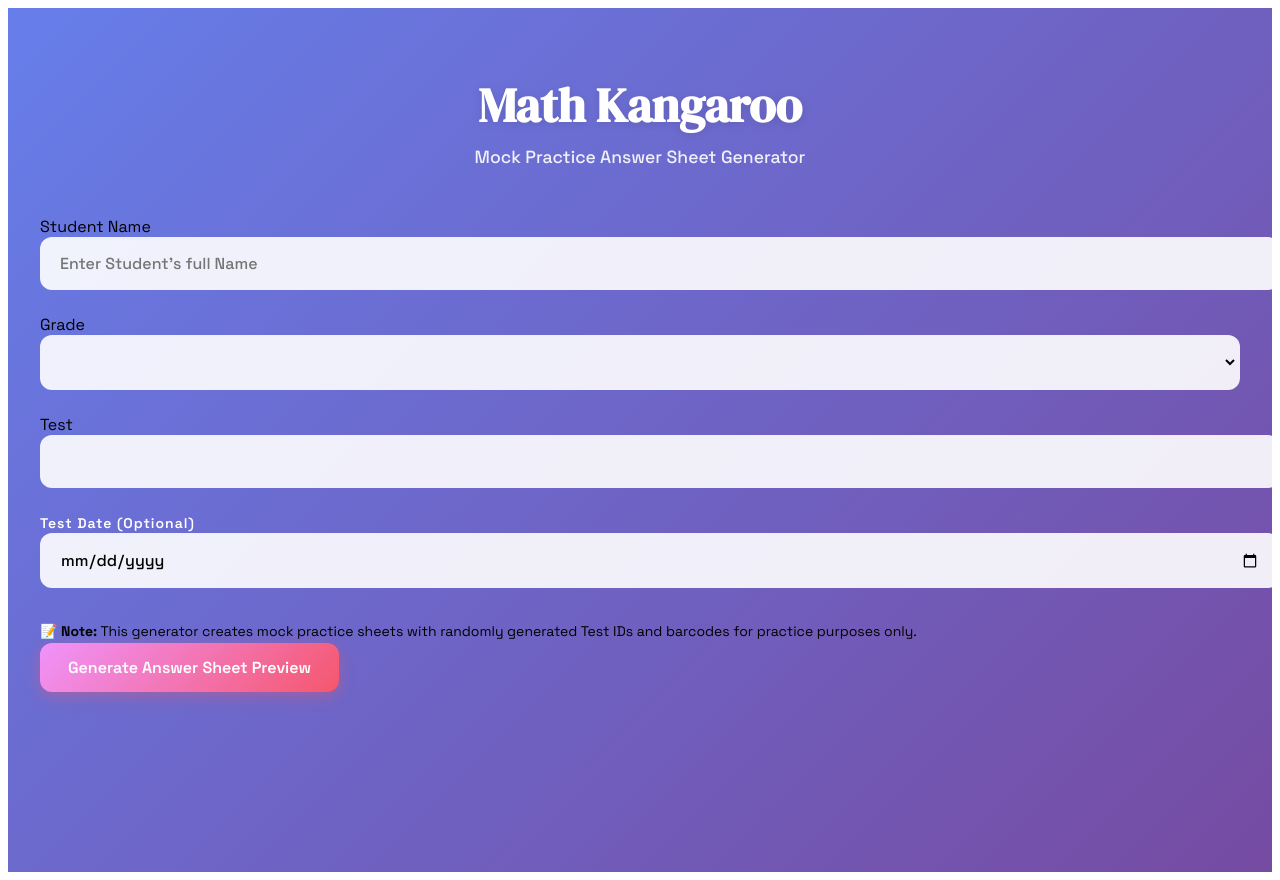
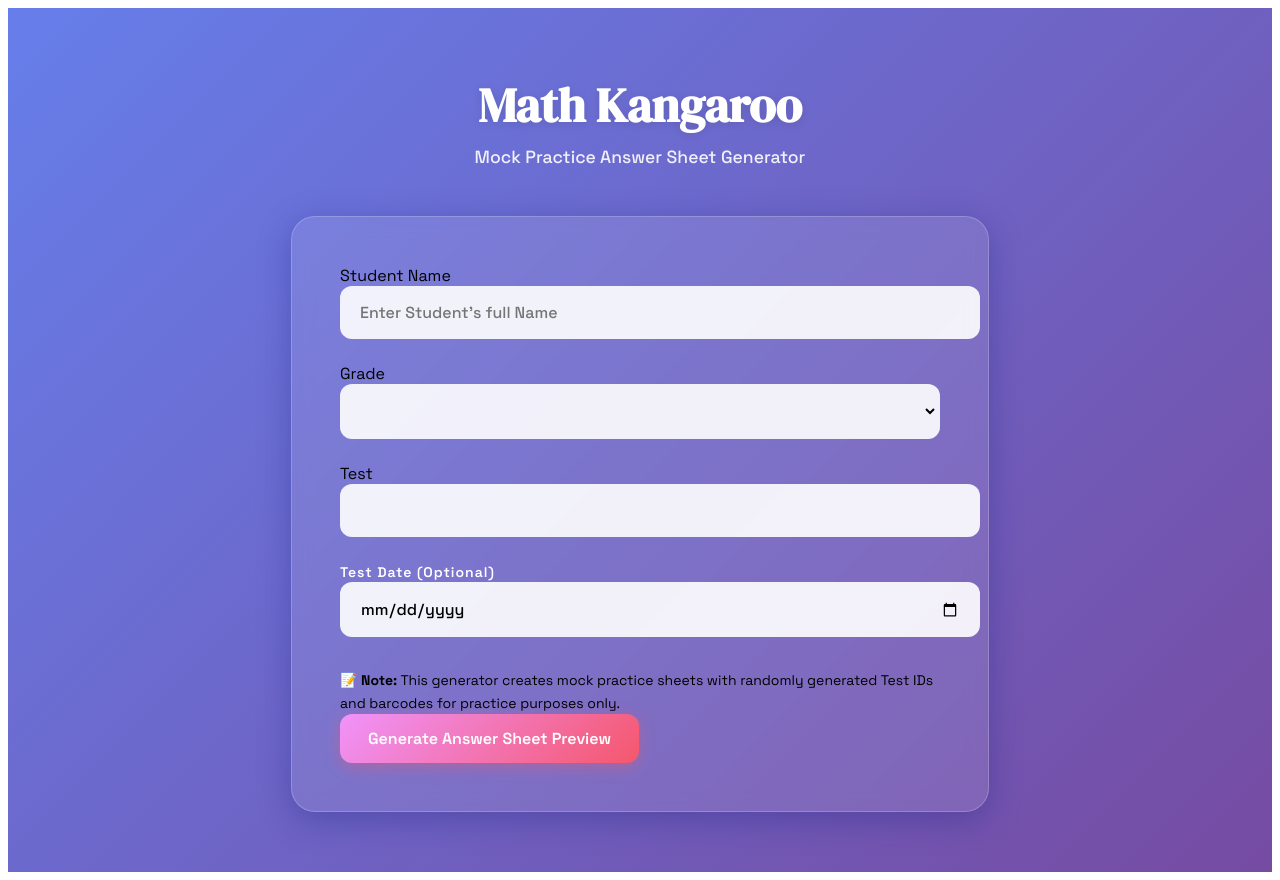
Before and after one commit to MsChenoO/MathKangarooAnswerSheetGenerator, a React (Vite) app: page / in a window 1280 px wide. Built offline with nearby package versions, Linux system fonts and the light colour scheme.

Commit message:
Update App.jsx

```diff
--- a/src/App.jsx
+++ b/src/App.jsx
@@ -117,13 +117,16 @@
           box-shadow: 0 6px 20px rgba(0, 0, 0, 0.15);
         }
         `}</style>
-        {/* <div style={{ maxWidth: '1200px', margin: '0 auto' }}> */}
+
+        {/* Main survey starts here*/}
+        <div style={{ maxWidth: '1200px', margin: '0 auto' }}>
             <div style={{ textAlign: 'center', marginBottom: '3rem'  }}>
                 <h1 className="title">Math Kangaroo</h1>
                 <div className="subtitle">Mock Practice Answer Sheet Generator</div>
             </div>
 
-            <div>
+            {/* {!showPreview ? ( */}
+                <div className="glass-card" style={{ padding: '3rem', maxWidth: '600px', margin: '0 auto' }}>
                 <div style={{ marginBottom: '24px' }}>
                     <label>Student Name</label>
                     <input
@@ -167,9 +170,9 @@
                     Generate Answer Sheet Preview
                 </button>
             </div>
-        </div>
-    // </div>
-    );
+            {/* ) */}
+    </div>
+    </div>)
 };
 
 export default MathKangarooGenerator;
```
